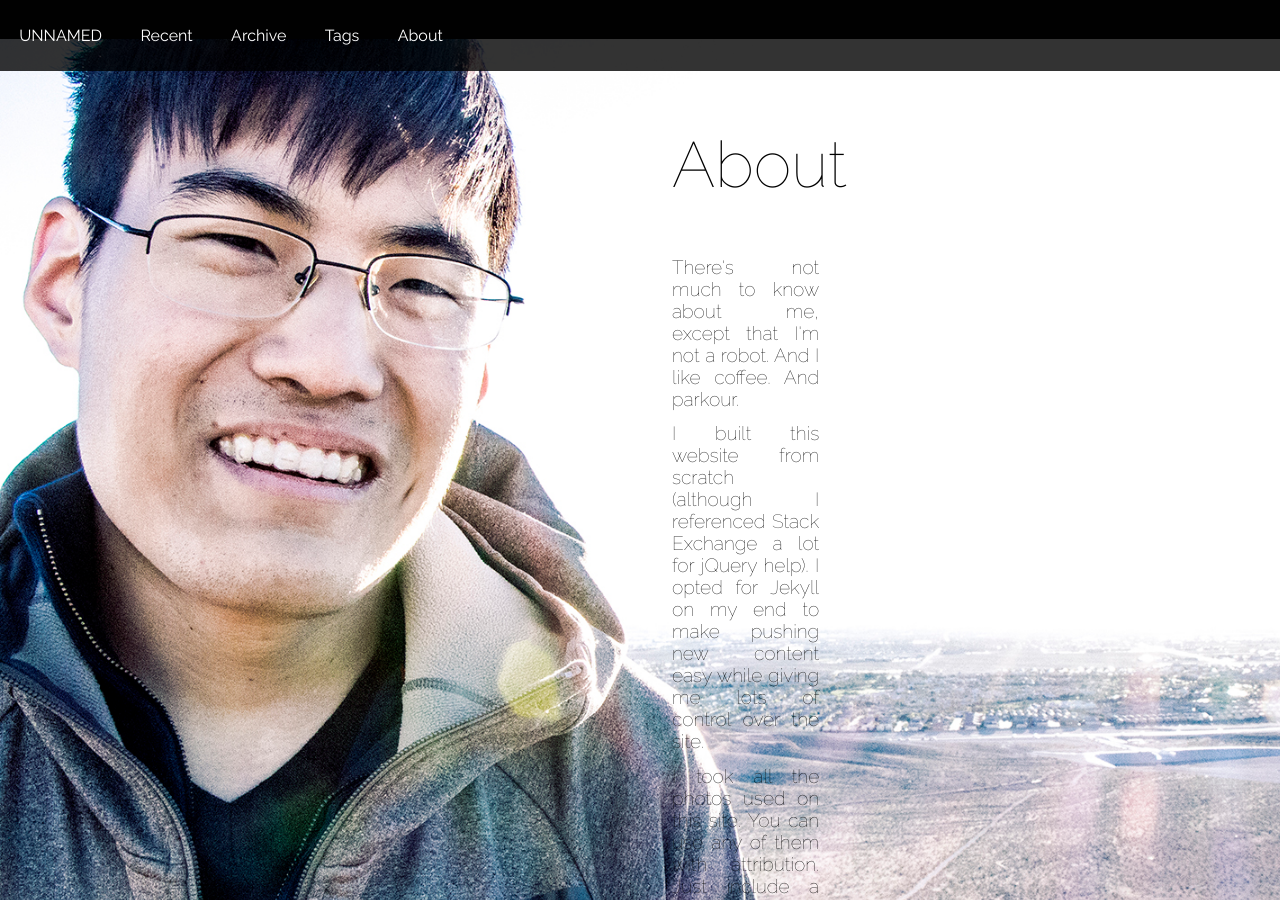
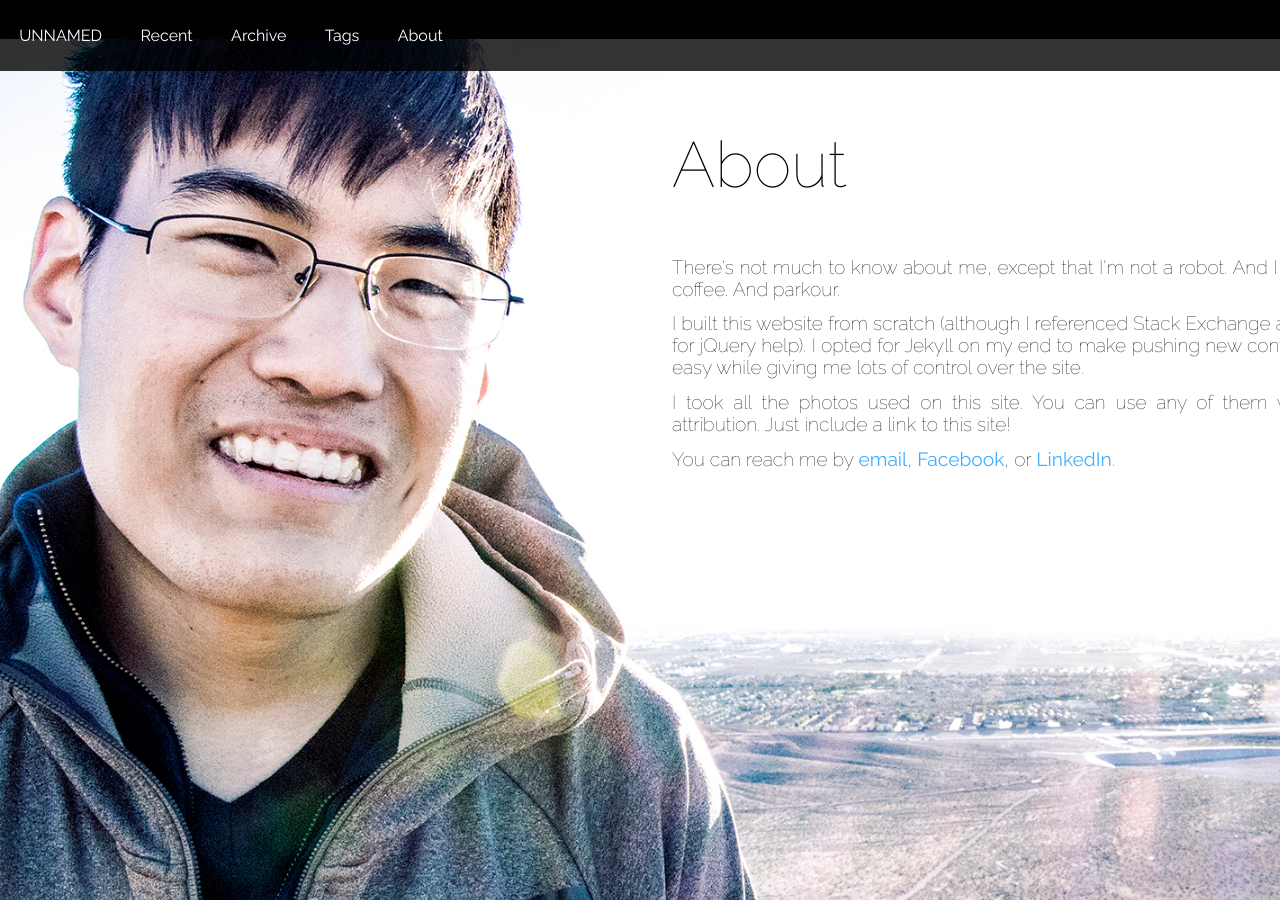
Before and after one commit to jk5228/unnamed, a Jekyll site: the page built from index.html, in a window 1280 px wide and 900 px high, scrolled down 3786 px. Built offline with Jekyll 4.4.1, drawn with Linux system fonts in a browser that asks for light colours; Markdown is read by kramdown in place of the engine named in the settings.

Commit message:
editing about

```diff
--- a/index.html
+++ b/index.html
@@ -153,7 +153,7 @@
 		#about-div p {
 			font-size: 1.2em !important;
 			text-align: justify;
-			width: 23%;
+			width: 100%;
 		}
 		#about-content {
 			width: 50%;
```
